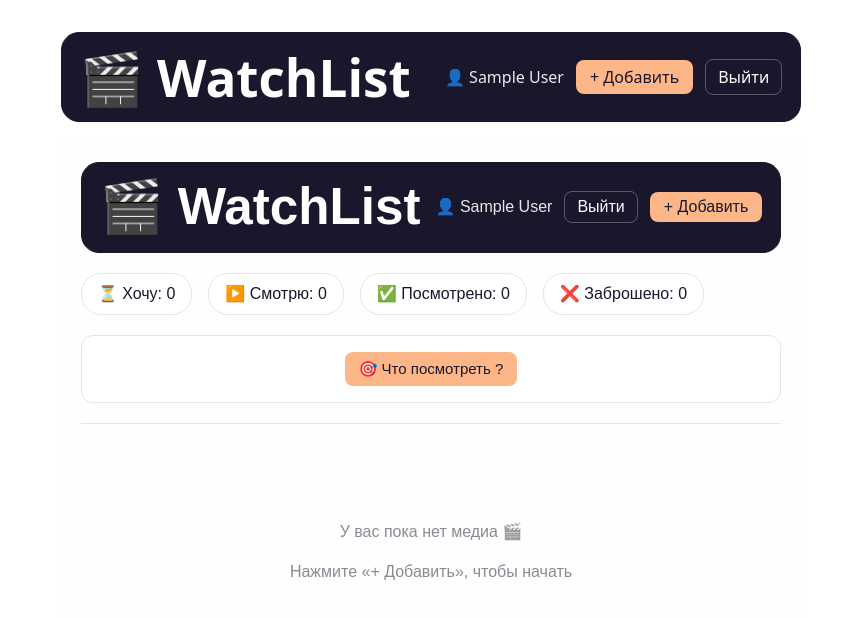
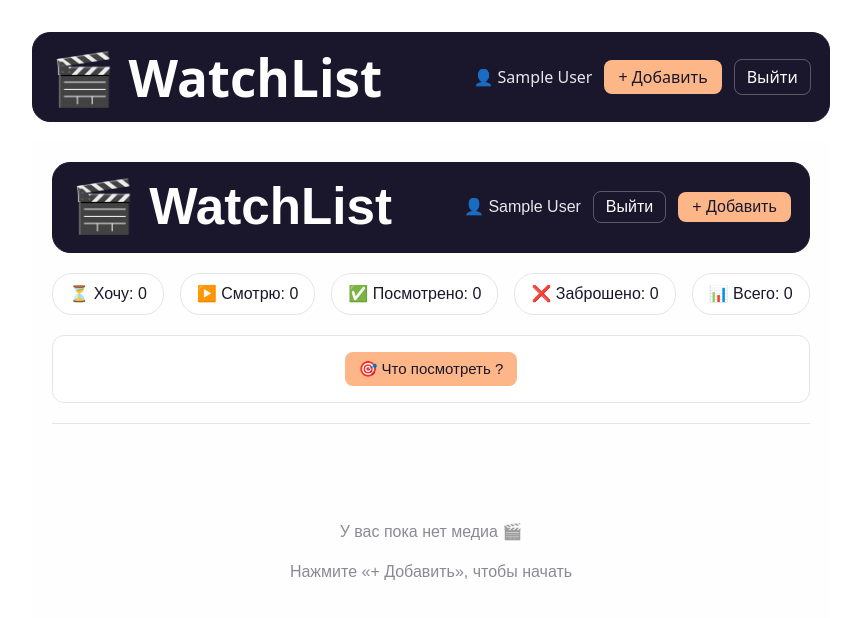
Before and after one commit to katapon-0/educational, a Vue app: page / in a window 1280 px wide. Shown: the top 618 px of the page, without its empty margins (209-1070 px from the left). Built offline with nearby package versions, Linux system fonts and the light colour scheme; sample sign-in values are in the browser's storage.

Commit message:
Легкое исправление фишек

```diff
--- a/src/components/media/MediaList.vue
+++ b/src/components/media/MediaList.vue
@@ -14,7 +14,7 @@ const emit = defineEmits(["delete"])
 
 const { filterByType, filterByStatus, sortByDate, getOverdue, statuses, statusLabels } = useMedia()
 
-const filter = ref("all")
+// const filter = ref("all")
 const typeFilter = ref("all")
 const statusFilter = ref("all")
 const sortType = ref("date-asc")
@@ -22,18 +22,12 @@ const sortType = ref("date-asc")
 const filteredMedia = computed(function() {
   let list = props.items   // ← используем ПРОП, а не глобальный media
 
-  // старый фильтр по типу (фильмы/сериалы)
-  if (filter.value === "series") {
-    list = list.filter(function(m) { return m.type === "series" })
-  } else if (filter.value === "film") {
-    list = list.filter(function(m) { return m.type === "film" })
-  }
-
-  // новые фильтры
+  // фильтр типа
   list = filterByType(list, typeFilter.value)
+  // фильтр состояния
   list = filterByStatus(list, statusFilter.value)
 
-  // сортировка
+  // сортировка с просроченным приоритетом
   if (sortType.value === "date-asc") {
     list = sortByDate(list, "asc")
   } else if (sortType.value === "date-desc") {
@@ -60,26 +54,22 @@ const filteredMedia = computed(function() {
 <template>
   <div class="list">
     <div class="filters">
-      <button @click="filter = 'all'" :class="{ active: filter === 'all' }">Все</button>
-      <button @click="filter = 'series'" :class="{ active: filter === 'series' }">Сериалы</button>
-      <button @click="filter = 'film'" :class="{ active: filter === 'film' }">Фильмы</button>
-
+      <!-- переключен на TypeFilter для унифицированной фильтрации типов -->
+      <button @click="typeFilter = 'all'" :class="{ active: typeFilter === 'all' }">Все</button>
+      <button @click="typeFilter = 'series'" :class="{ active: typeFilter === 'series' }">Сериалы</button>
+      <button @click="typeFilter = 'film'" :class="{ active: typeFilter === 'film' }">Фильмы</button>
       <span class="separator"></span>
-
       <button @click="statusFilter = 'all'" :class="{ active: statusFilter === 'all' }">Все статусы</button>
       <button v-for="st in statuses" :key="st" @click="statusFilter = st" :class="{ active: statusFilter === st }">
         {{ statusLabels[st] }}
       </button>
-
       <span class="separator"></span>
-
       <select v-model="sortType" class="sort-select">
         <option value="date-asc">📅 Ближайшие</option>
         <option value="date-desc">📅 Поздние</option>
         <option value="overdue">⚠️ Просроченные</option>
       </select>
     </div>
-
     <div class="grid">
       <MediaCard
         v-for="item in filteredMedia"
--- a/src/components/media/mediaCard.vue
+++ b/src/components/media/mediaCard.vue
@@ -68,16 +68,18 @@ function isOverdue() {
       <p class="status">{{ statusLabels[item.status] }}</p>
 
       <p v-if="item.watchDate">📅 {{ new Date(item.watchDate).toLocaleDateString() }}</p>
+      <!-- требуется поле с добавленной/измененной датой -->
+       <!-- ТИПО ТАКОГО -- <p v-if="item.dateAdded">➕ Добавлено: {{ new Date(item.dateAdded).toLocaleDateString() }}</p> -->
 
       <!-- ========================= -->
       <!-- ПРОГРЕСС -->
       <!-- ========================= -->
+       <!-- запасной вариант для продвижения серии -->
       <p v-if="item.type === 'series'">
-        Прогресс: {{ item.progress }} / {{ item.totalEpisodes }}
-        <!-- ДОБАВЛЕНО 2: кнопка прогресса -->
+        Прогресс: {{ item.progress || 0 }} / {{ item.totalEpisodes ? item.totalEpisodes : '?' }}
+        <!-- кнопка прогресса -->
         <button @click="incProgress" :disabled="item.progress >= item.totalEpisodes" class="progress-btn">+</button>
       </p>
-
       <p v-else>
         ⏱  {{ item.duration }} мин
       </p>
--- a/src/components/pages/HomePage.vue
+++ b/src/components/pages/HomePage.vue
@@ -1,9 +1,8 @@
 <script setup>
-import { computed } from "vue"
+import { computed, ref } from "vue"
 import { useRouter } from "vue-router"
 import { useUsers } from "../../composables/useUsers"
 import { useMedia } from "../../composables/useMedia"
-import { ref } from "vue"
 import MediaList from "../Media/MediaList.vue"
 import AddItemModal from "../Media/AddItemModal.vue"
 
@@ -22,8 +21,12 @@ const stats = computed(function() {
 const suggestion = ref(null)
 const addModalVisible = ref(false)
 
+// пустой флаг сообщения с предложением
+const hasSuggestionRequested = ref(false)
+
 function refreshSuggestion() {
   suggestion.value = getSuggestion(userMedia.value)
+  hasSuggestionRequested.value = true
 }
 
 function goLogin() {
@@ -66,11 +69,13 @@ function handleDelete(id) {
         </div>
       </header>
 
+      <!-- мини-статистики-->
       <div class="stats">
         <div class="stat-card">⏳ Хочу: {{ stats.want }}</div>
         <div class="stat-card">▶️ Смотрю: {{ stats.watching }}</div>
         <div class="stat-card">✅ Посмотрено: {{ stats.done }}</div>
         <div class="stat-card">❌ Заброшено: {{ stats.abandoned }}</div>
+        <div class="stat-card">📊 Всего: {{ stats.total }}</div>
       </div>
 
       <div class="suggestion">
@@ -80,6 +85,8 @@ function handleDelete(id) {
           <span v-if="suggestion.watchDate"> — 📅 {{ new Date(suggestion.watchDate).toLocaleDateString() }}</span>
           <button @click="router.push('/media/' + suggestion.id)" class="btn-link">Перейти</button>
         </div>
+        <!-- пустое сообщение с предложением -->
+         <p v-if="hasSuggestionRequested && !suggestion" class="empty-suggestion">Нет доступных вариантов</p>
       </div>
 
       <hr class="divider" />
@@ -255,4 +262,9 @@ function handleDelete(id) {
 .btn-primary:hover {
   opacity: 0.92;
 }
+
+.empty-suggestion {
+  margin-top: 10px;
+  color: #b24a4a;
+}
 </style>
--- a/src/components/pages/MediaPage.vue
+++ b/src/components/pages/MediaPage.vue
@@ -122,7 +122,7 @@ function goBack() {
       <p class="meta">Тип: {{ item.type }}</p>
 
       <p v-if="item.type === 'series'" class="meta">
-        {{ item.progress }} / {{ item.totalEpisodes }}
+        {{ item.progress || 0 }} / {{ item.totalEpisodes ? item.totalEpisodes : '?' }}
       </p>
 
       <p v-else class="meta">
--- a/src/composables/useMedia.js
+++ b/src/composables/useMedia.js
@@ -212,47 +212,39 @@ function getStats(mediaList) {
 }
 
 // =========================
-// "ЧТО ПОСМОТРЕТЬ СЕГОДНЯ"
+// "ЧТО ПОСМОТРЕТЬ СЕГОДНЯ" (МОДИФИЦИРОВАНО: случайный выбор)
 // =========================
 
 function getSuggestion(mediaList) {
+  // изменено на случайное предложение с просроченным приоритетом
+  var candidates = []
+  var overdueCandidates = []
   var today = new Date()
   today.setHours(0, 0, 0, 0)
 
-  var overdue = []
-  var upcoming = []
-
   for (var i = 0; i < mediaList.length; i++) {
     var item = mediaList[i]
-    if (item.status === "done") continue
-    if (!item.watchDate) continue
-
-    var watchDate = new Date(item.watchDate)
-    if (watchDate < today) {
-      overdue.push(item)
-    } else if (watchDate >= today) {
-      upcoming.push(item)
+    if (item.status !== 'want' && item.status !== 'watching') continue
+    if (item.watchDate) {
+      var watchDate = new Date(item.watchDate)
+      if (watchDate < today) {
+        overdueCandidates.push(item)
+      } else {
+        candidates.push(item)
+      }
+    } else {
+      candidates.push(item)
     }
   }
 
-  if (overdue.length > 0) {
-    return overdue[0]
+  if (overdueCandidates.length > 0) {
+    var randomIndex = Math.floor(Math.random() * overdueCandidates.length)
+    return overdueCandidates[randomIndex]
   }
-
-  if (upcoming.length > 0) {
-    upcoming.sort(function(a, b) {
-      return new Date(a.watchDate) - new Date(b.watchDate)
-    })
-    return upcoming[0]
+  if (candidates.length > 0) {
+    var randomIndex = Math.floor(Math.random() * candidates.length)
+    return candidates[randomIndex]
   }
-
-  for (var j = 0; j < mediaList.length; j++) {
-    var anyItem = mediaList[j]
-    if (anyItem.status === "want" || anyItem.status === "watching") {
-      return anyItem
-    }
-  }
-
   return null
 }
 
```
